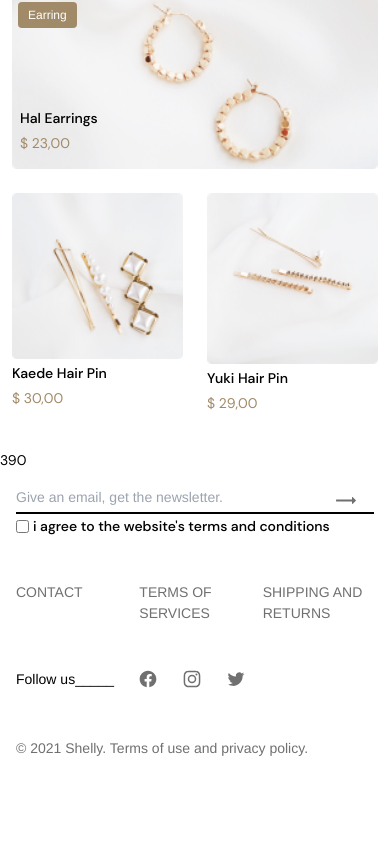
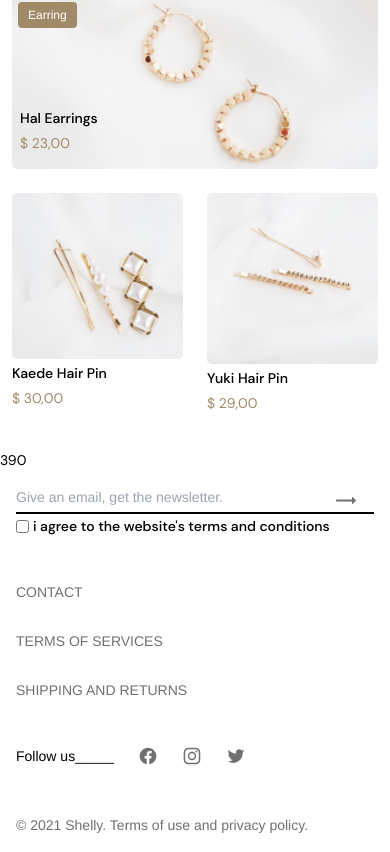
Before and after one commit to franciscomoncadab/shoppe-tailwind, a React (Create React App) app: page / in a window 390 px wide. Shown: the part 830-1682 px from the top of the page. Before the commit the page ends 1605 px from the top, so only its background shows below. Built offline with nearby package versions, Linux system fonts and the light colour scheme.

Commit message:
[fix] footer terms

```diff
--- a/src/components/Footer.tsx
+++ b/src/components/Footer.tsx
@@ -30,7 +30,7 @@ function Footer() {
           </div>
         </div>
         <div className="mt-14 md:flex md:justify-between">
-          <div className="grid grid-cols-3 gap-3 sm:grid sm:grid-row-3 sm:grid-flow-col sm:gap-3">
+          <div className="grid grid-col gap-3 sm:grid sm:grid-row-3 sm:grid-flow-col sm:gap-3">
             <div>
               <ul className="text-dark-gray hover:text-black">
                 <li className="mb-4">
```
